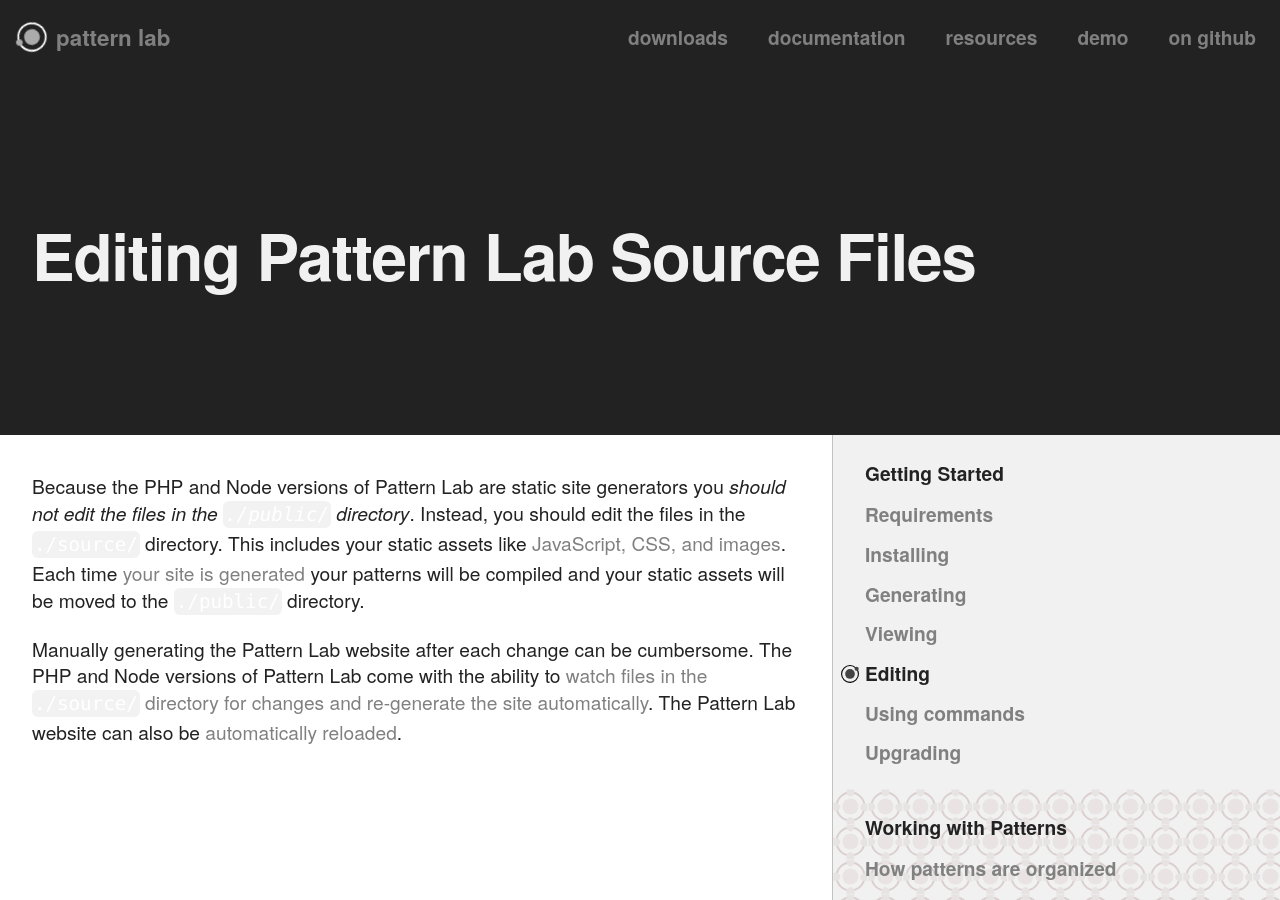
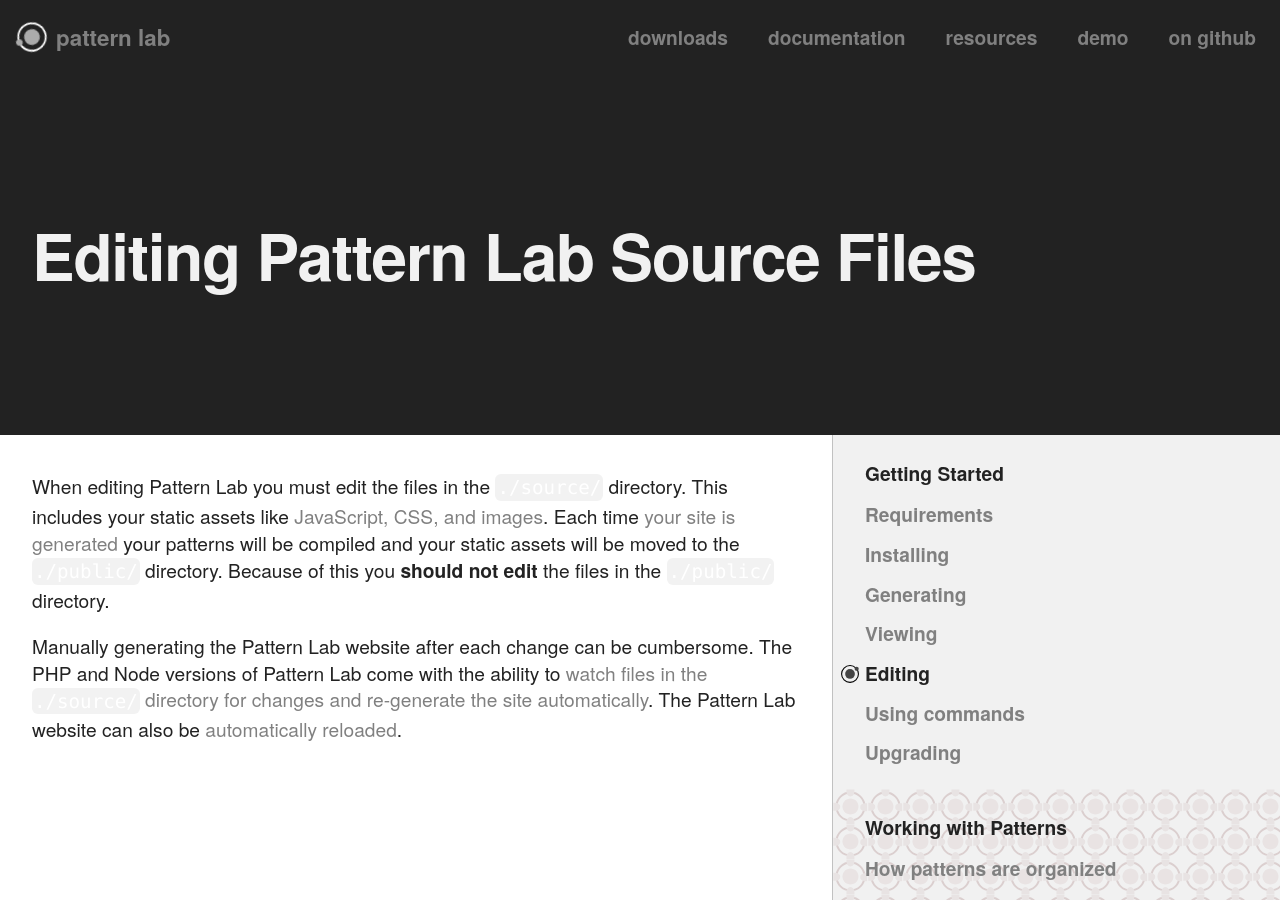
Before and after one commit to pattern-lab/website, a Jekyll site: the page built from docs/editing-source-files.md, in a window 1280 px wide and 900 px high. Built offline with Jekyll 4.4.1, drawn with Linux system fonts in a browser that asks for light colours; comment, search, counter and statistics services are not loaded.

Commit message:
reworking the copy

```diff
--- a/docs/editing-source-files.md
+++ b/docs/editing-source-files.md
@@ -4,6 +4,6 @@
 heading: Editing Pattern Lab Source Files
 ---
 
-Because the PHP and Node versions of Pattern Lab are static site generators you *should not edit the files in the `./public/` directory*. Instead, you should edit the files in the `./source/` directory. This includes your static assets like [JavaScript, CSS, and images](/docs/pattern-managing-assets.html). Each time [your site is generated](/docs/generating-pattern-lab.html) your patterns will be compiled and your static assets will be moved to the `./public/` directory.
+When editing Pattern Lab you must edit the files in the `./source/` directory. This includes your static assets like [JavaScript, CSS, and images](/docs/pattern-managing-assets.html). Each time [your site is generated](/docs/generating-pattern-lab.html) your patterns will be compiled and your static assets will be moved to the `./public/` directory. Because of this you **should not edit** the files in the `./public/` directory.
 
 Manually generating the Pattern Lab website after each change can be cumbersome. The PHP and Node versions of Pattern Lab come with the ability to [watch files in the `./source/` directory for changes and re-generate the site automatically](/docs/advanced-auto-regenerate.html). The Pattern Lab website can also be [automatically reloaded](/docs/advanced-reload-browser.html).
```
